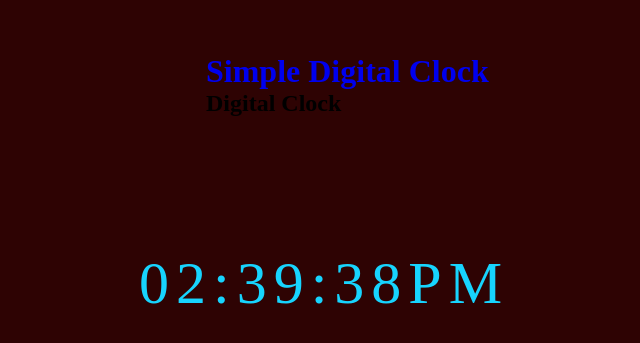
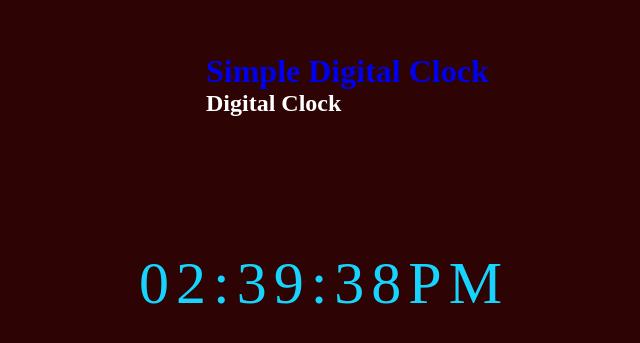
Before and after one commit to Code-Institute-Submissions/tlamidi-lam-postoffice_JuneResub, a plain HTML site: page index.html in a window 1280 px wide. Shown: the part 117-460 px from the top of the page, without its empty margins (316-956 px from the left). Drawn offline with Linux system fonts and the light colour scheme.

Commit message:
add to the readme.

```diff
--- a/index.html
+++ b/index.html
@@ -17,7 +17,7 @@
         <a href="index.html" style="text-decoration: none;">
             <h1>Simple Digital Clock</h1>
         </a>
-        <h2>Digital Clock</h2>
+        <h2 style="color: white">Digital Clock</h2>
     </header>
     <div id="MyClockDisplay" class="clock" onload="showTime()" onclick="myClockDisplay()">
     </div>
```
Also changed, not shown: 1 other file.
